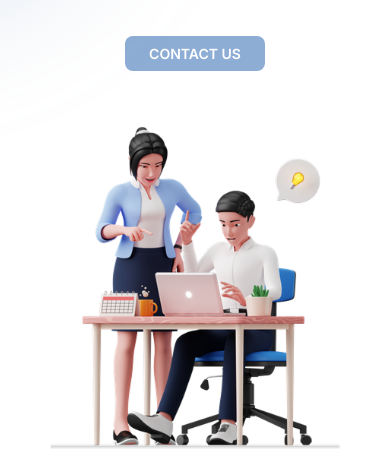
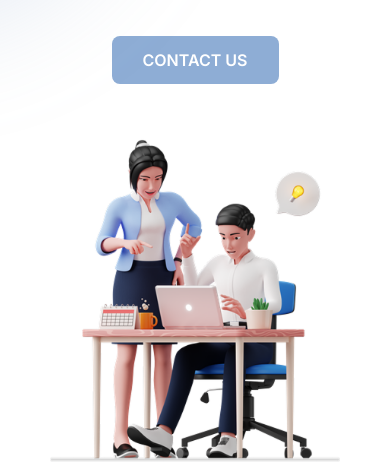
Before and after one commit to waseemnasser/Task_5, a plain HTML site: page index.html in a window 390 px wide. Shown: the part 413-875 px from the top of the page. Drawn offline with nearby package versions, Linux system fonts and the light colour scheme.

Commit message:
new commit

```diff
--- a/assets/css/style.css
+++ b/assets/css/style.css
@@ -82,7 +82,7 @@
 }
 
 .btn {
-    width: 176px !important;
+    width: 167px !important;
     height: 48px !important;
     background: #8EADD5 !important;
     border-radius: 8px !important;
@@ -316,12 +316,6 @@ footer {
         h1 {
             font-size: 40px !important;
         }
-
-        .btn {
-            width: 140px !important;
-            height: 35px !important;
-            font-size: 14px;
-        }
     }
 
     .hero_right {
```
